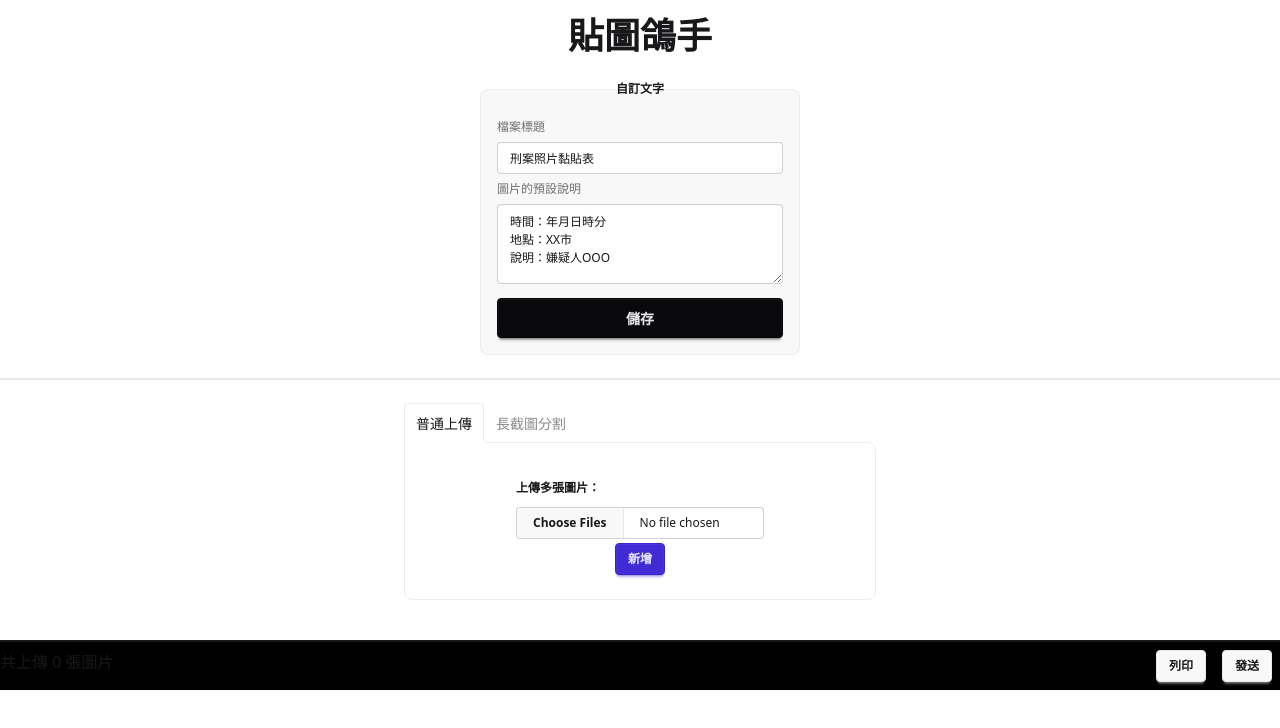
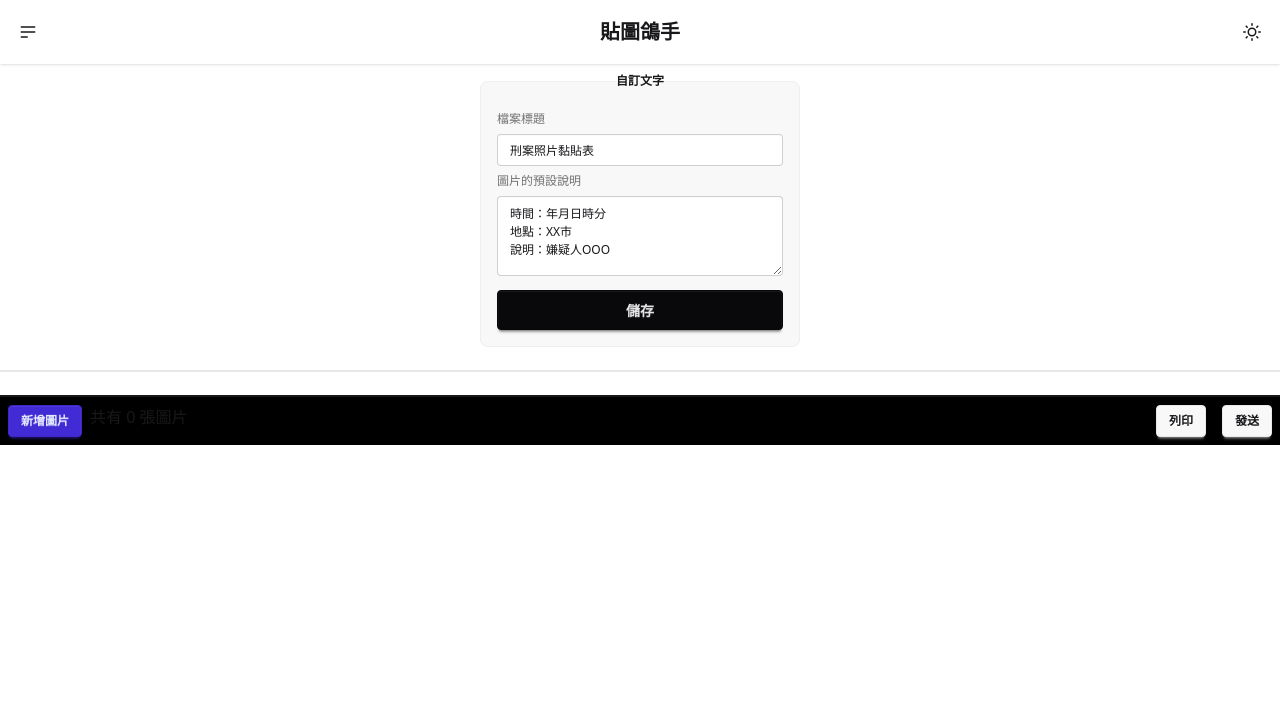
Before and after one commit to srhkami/image-pigeon, a React (Vite) app: page / in a window 1280 px wide. Shown: the top 728 px of the page. Built offline with nearby package versions, Linux system fonts and the light colour scheme.

Commit message:
1140508:

```diff
--- a/src/App.tsx
+++ b/src/App.tsx
@@ -5,12 +5,16 @@ import {CustomImage, TDefault} from "./utils/type.ts";
 import InfoForm from "./component/InfoForm/InfoForm.tsx";
 import ImageUploadForm from "./component/ImageUpload/ImageUploadForm.tsx";
 import ImagePreview from "./component/ImageUpload/ImagePreview.tsx";
+import Nav from "./component/Layout/Nav.tsx";
+import Modal from "./component/Layout/Modal.tsx";
 
 
 function App() {
 
   const [defaultInfo, setDefaultInfo] = useState<TDefault>({title: '刑案照片黏貼表', remark: '無'});
   const [images, setImages] = useState<Array<CustomImage>>([]);
+
+  const [isModalShow, setIsModalShow] = useState<boolean>(false);
 
   const handleSendData = () => {
     const data = {
@@ -31,28 +35,31 @@ function App() {
 
   return (
     <div className='h-full'>
-      <h1 className='my-4 text-4xl font-bold'>貼圖鴿手</h1>
+      <Nav/>
       {/*<div className='f-lex flex-col items-center justify-center'>*/}
       <InfoForm setDefaultInfo={setDefaultInfo}/>
       <div className="divider"></div>
-      <div className='flex mb-10'>
+      {/*圖片預覽*/}
+      <ImagePreview images={images} setImages={setImages}/>
+      {/*新增圖片的對話框*/}
+      <Modal isShow={isModalShow} onHide={() => setIsModalShow(false)} closeButton>
+        <div>新增圖片</div>
         <div className="tabs tabs-lift mx-auto">
           <input type="radio" name="my_tabs_3" className="tab" aria-label="普通上傳" defaultChecked/>
           <div className="tab-content bg-base-100 border-base-300 p-6">
-            <ImageUploadForm setImages={setImages} defaultInfo={defaultInfo}/>
+            <ImageUploadForm setImages={setImages} defaultInfo={defaultInfo} setIsModalShow={setIsModalShow}/>
           </div>
           <input type="radio" name="my_tabs_3" className="tab" aria-label="長截圖分割"/>
           <div className="tab-content bg-base-100 border-base-300 p-6">
             Tab content 2
           </div>
         </div>
-      </div>
-      {/*圖片預覽*/}
-      <ImagePreview images={images} setImages={setImages}/>
+      </Modal>
       {/*底端欄*/}
       <div className='sticky bottom-0 bg-black border-t-2 flex py-2'>
+        <button className='btn btn-sm btn-primary mx-2' onClick={() => setIsModalShow(true)}>新增圖片</button>
         <div>
-          共上傳 {images.length} 張圖片
+          共有 {images.length} 張圖片
         </div>
         <button className='btn btn-sm mx-2 ml-auto'>列印</button>
         <button className='btn btn-sm mx-2' onClick={handleSendData}>發送</button>
--- a/src/component/ImageUpload/ImageUploadForm.tsx
+++ b/src/component/ImageUpload/ImageUploadForm.tsx
@@ -1,6 +1,7 @@
 import {SubmitHandler, useForm} from "react-hook-form";
 import {Dispatch, SetStateAction} from "react";
 import {CustomImage, TDefault} from "../../utils/type.ts";
+import toast from "react-hot-toast";
 
 type TFormValue = {
   image: FileList,
@@ -9,9 +10,10 @@ type TFormValue = {
 type Props = {
   readonly setImages: Dispatch<SetStateAction<CustomImage[]>>,
   readonly defaultInfo: TDefault,
+  readonly setIsModalShow: (value: boolean) => void,
 }
 
-export default function ImageUploadForm({setImages, defaultInfo}: Props) {
+export default function ImageUploadForm({setImages, defaultInfo, setIsModalShow}: Props) {
 
 
   const {register, handleSubmit, reset} = useForm<TFormValue>();
@@ -23,7 +25,9 @@ export default function ImageUploadForm({setImages, defaultInfo}: Props) {
     const newImages: CustomImage[] = files.map(file => new CustomImage(file, defaultInfo.remark));
     // 將新上傳的圖片加入現有state列表
     setImages(prev => [...prev, ...newImages]);
+    toast.success('新增成功');
     reset();
+    setIsModalShow(false);
   }
 
   return (
```
